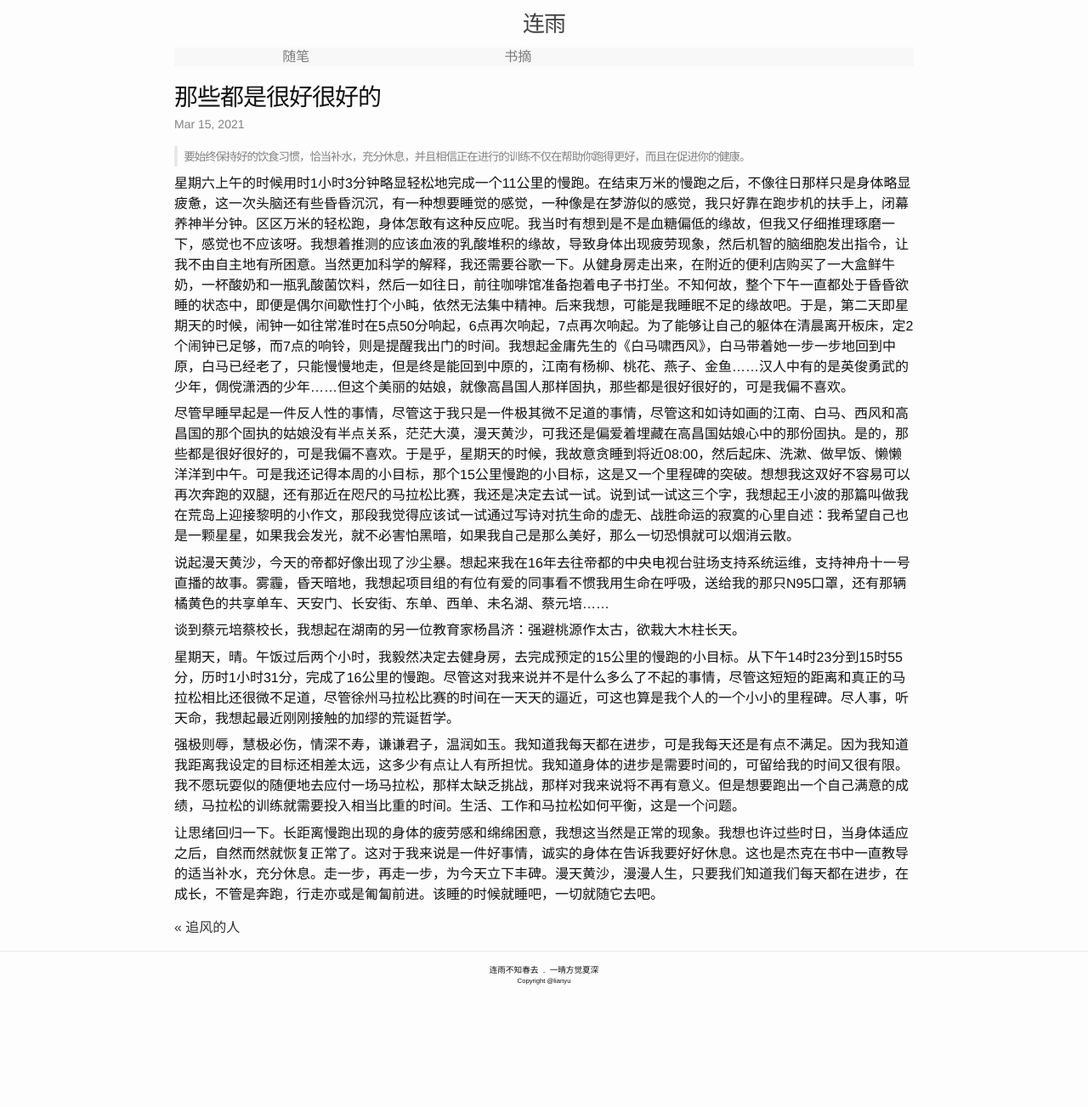
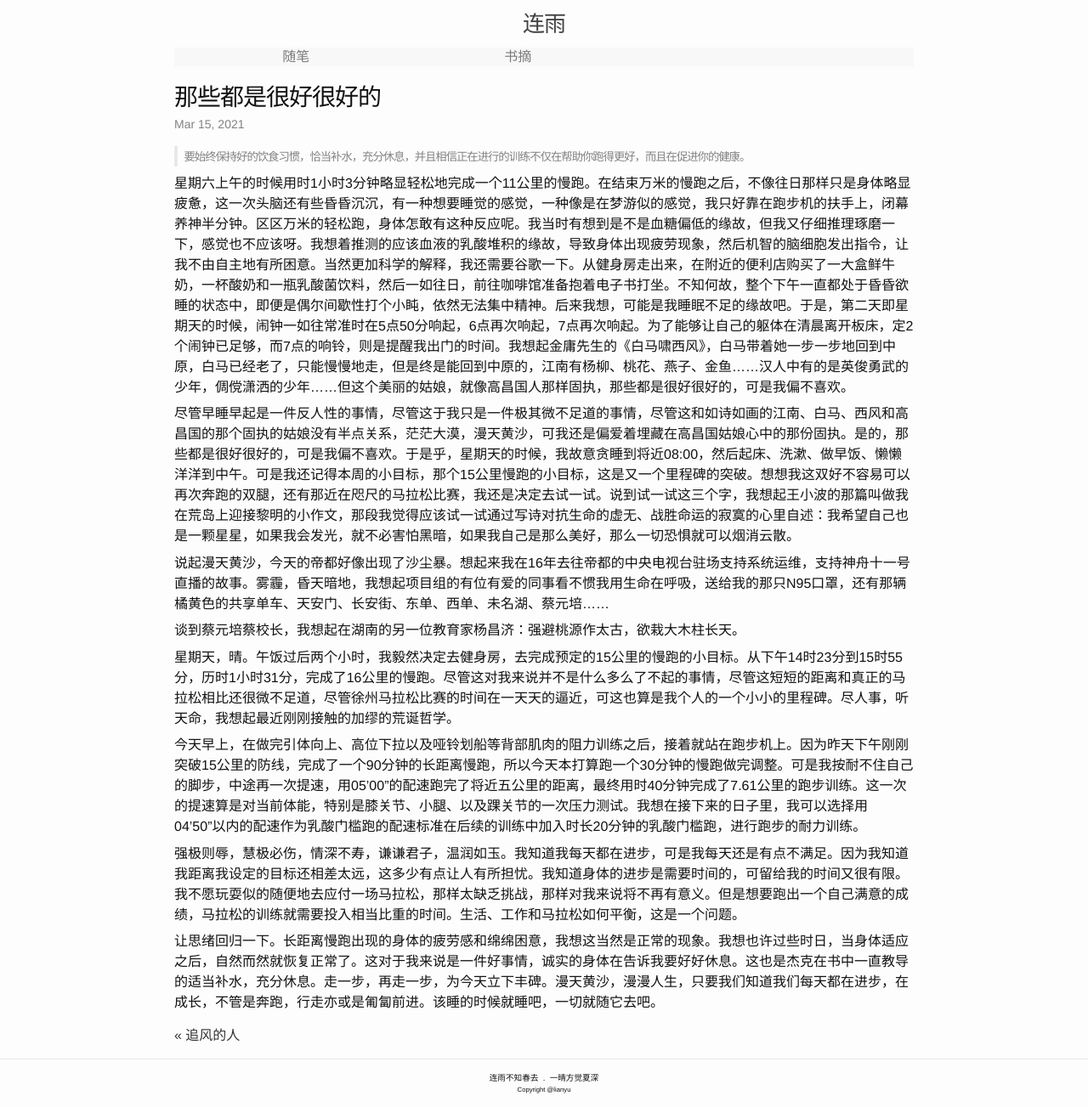
Before and after one commit to lianyu1115/lianyu, a Jekyll site: the page built from _essays/2021-03-15-那些都是很好很好的.md, in a window 1280 px wide. Shown: the whole page at 85% size. Built offline with Jekyll 4.4.1, drawn with Linux system fonts in a browser that asks for light colours; before the commit the page ends 1176 px from its top, so only the background shows below that.

Commit message:
Update 2021-03-15-那些都是很好很好的.md

```diff
--- a/_essays/2021-03-15-那些都是很好很好的.md
+++ b/_essays/2021-03-15-那些都是很好很好的.md
@@ -18,6 +18,8 @@ tags: ''
 
 星期天，晴。午饭过后两个小时，我毅然决定去健身房，去完成预定的15公里的慢跑的小目标。从下午14时23分到15时55分，历时1小时31分，完成了16公里的慢跑。尽管这对我来说并不是什么多么了不起的事情，尽管这短短的距离和真正的马拉松相比还很微不足道，尽管徐州马拉松比赛的时间在一天天的逼近，可这也算是我个人的一个小小的里程碑。尽人事，听天命，我想起最近刚刚接触的加缪的荒诞哲学。
 
+今天早上，在做完引体向上、高位下拉以及哑铃划船等背部肌肉的阻力训练之后，接着就站在跑步机上。因为昨天下午刚刚突破15公里的防线，完成了一个90分钟的长距离慢跑，所以今天本打算跑一个30分钟的慢跑做完调整。可是我按耐不住自己的脚步，中途再一次提速，用05’00”的配速跑完了将近五公里的距离，最终用时40分钟完成了7.61公里的跑步训练。这一次的提速算是对当前体能，特别是膝关节、小腿、以及踝关节的一次压力测试。我想在接下来的日子里，我可以选择用04’50”以内的配速作为乳酸门槛跑的配速标准在后续的训练中加入时长20分钟的乳酸门槛跑，进行跑步的耐力训练。
+
 强极则辱，慧极必伤，情深不寿，谦谦君子，温润如玉。我知道我每天都在进步，可是我每天还是有点不满足。因为我知道我距离我设定的目标还相差太远，这多少有点让人有所担忧。我知道身体的进步是需要时间的，可留给我的时间又很有限。我不愿玩耍似的随便地去应付一场马拉松，那样太缺乏挑战，那样对我来说将不再有意义。但是想要跑出一个自己满意的成绩，马拉松的训练就需要投入相当比重的时间。生活、工作和马拉松如何平衡，这是一个问题。
 
 让思绪回归一下。长距离慢跑出现的身体的疲劳感和绵绵困意，我想这当然是正常的现象。我想也许过些时日，当身体适应之后，自然而然就恢复正常了。这对于我来说是一件好事情，诚实的身体在告诉我要好好休息。这也是杰克在书中一直教导的适当补水，充分休息。走一步，再走一步，为今天立下丰碑。漫天黄沙，漫漫人生，只要我们知道我们每天都在进步，在成长，不管是奔跑，行走亦或是匍匐前进。该睡的时候就睡吧，一切就随它去吧。
```
